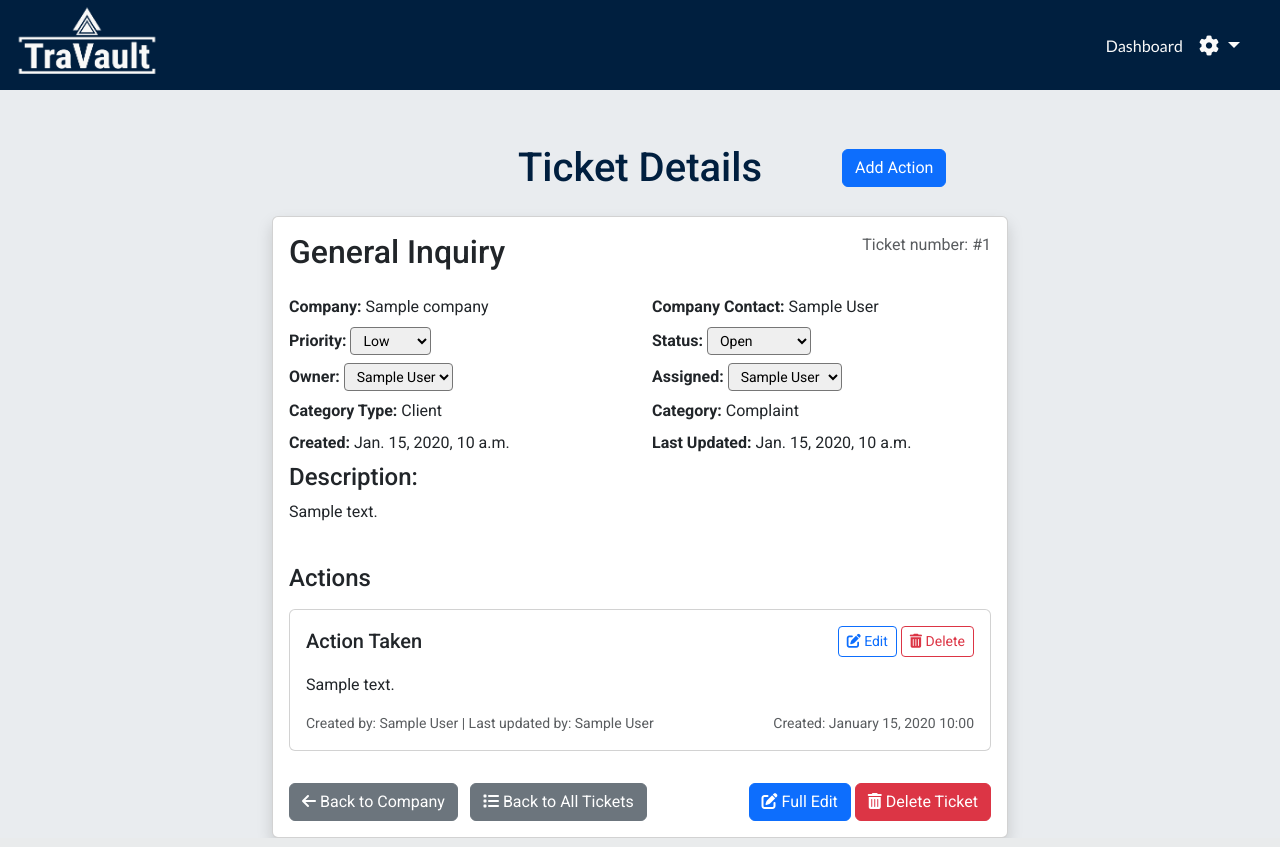
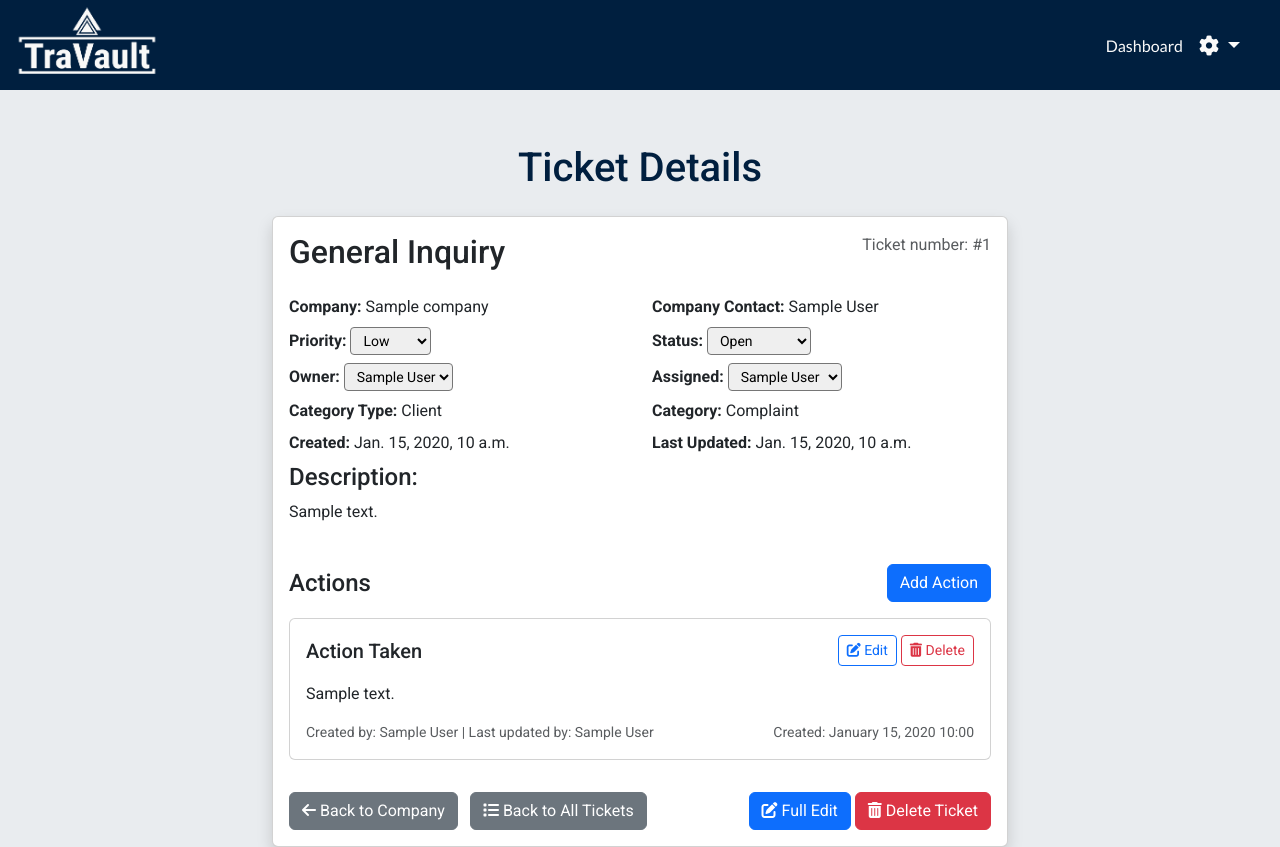
Before and after one commit to Ty-Thetravelguy/travault-v2-mp4, a Django app: page /tickets/detail/1/ in a window 1280 px wide. Run offline with Django 5.2, Linux system fonts and the light colour scheme; a user stored in the database is signed in; data comes from the database, SQL or seed files in the repository; tables that the repository leaves empty hold one stand-in row (values such as "Sample post"); parts of the project's set-up code (start-up, migrations or seed data) failed here and were passed over; some libraries are stand-ins or nearby versions.

Commit message:
moved add action button£

```diff
--- a/travault_crm/tickets/templates/tickets/ticket_detail.html
+++ b/travault_crm/tickets/templates/tickets/ticket_detail.html
@@ -6,17 +6,9 @@
 
 <div class="container-fluid full-height-bg top-padding bg-gray-200">
     <div class="container mt-5 roboto">
-        <div class="row mb-4 align-items-center">
-            <div class="col-md-4 text-md-start">
-
-            </div>
-            <div class="col-md-4 text-center">
+        <div class="row mb-4 justify-content-center">
+            <div class="col-md-8 text-center">
                 <h1 class="project-primary-color mb-0">Ticket Details</h1>
-            </div>
-            <div class="col-md-4 text-md-start">
-                <button type="button" class="btn btn-primary" data-bs-toggle="modal" data-bs-target="#actionModal">
-                    Add Action
-                </button>
             </div>
         </div>
 
@@ -134,7 +126,12 @@
                         <!-- Action -->
                         <div class="row mt-4">
                             <div class="col-md-12">
-                                <h4 class="mb-3">Actions</h4>
+                                <div class="d-flex justify-content-between align-items-center mb-3">
+                                    <h4 class="mb-0">Actions</h4>
+                                    <button type="button" class="btn btn-primary" data-bs-toggle="modal" data-bs-target="#actionModal">
+                                        Add Action
+                                    </button>
+                                </div>
                                 {% for action in actions %}
                                 <div class="card mb-3 border-left-accent">
                                     <div class="card-body">
```
